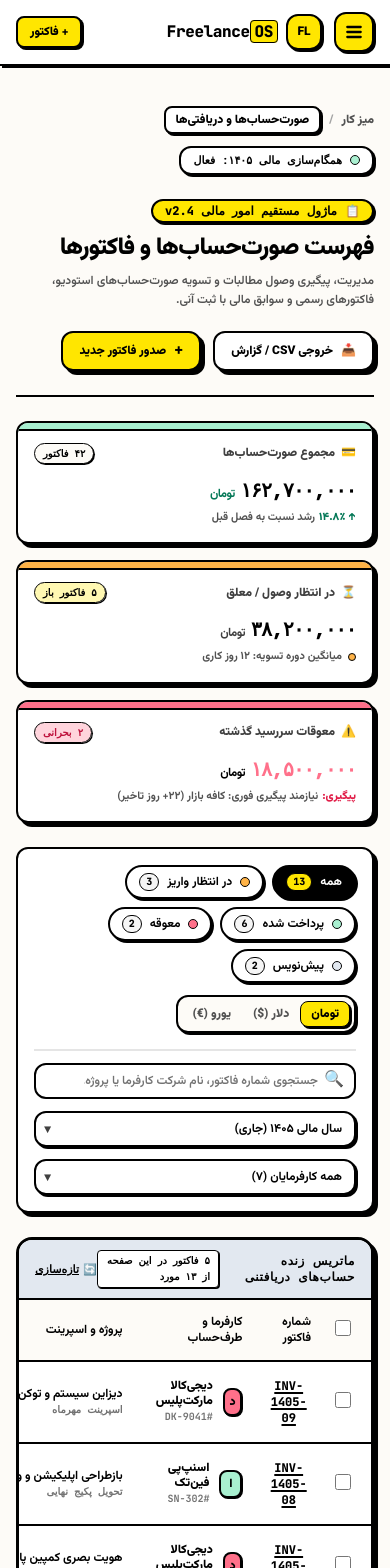
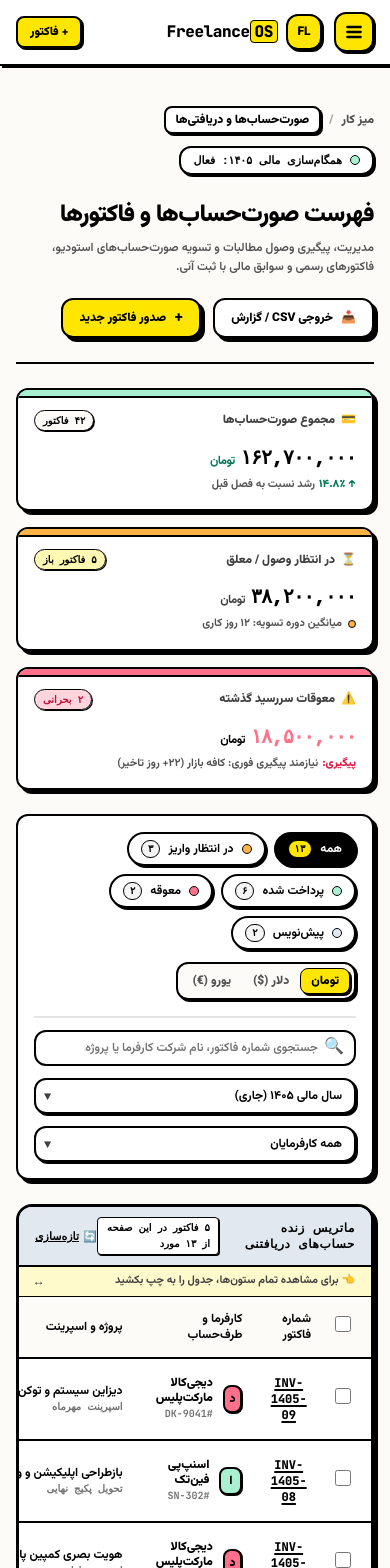
Before and after one commit to ribwar12/freelance-os, a React (Vite) app: page /invoices in a window 390 px wide. Shown: the top 1568 px of the page. Built offline with nearby package versions, Linux system fonts and the light colour scheme; a small style sheet from the web is missing; the HTML template or start-up script is replaced by a standard one.

Commit message:
fix(ui): remove dev tags and paths, localize numerals to Persian digits, integrate high-availability Vazirmatn CDN font, and polish mobile responsive layout

```diff
--- a/index.html
+++ b/index.html
@@ -5,6 +5,8 @@
     <link rel="icon" type="image/svg+xml" href="/favicon.svg" />
     <meta name="viewport" content="width=device-width, initial-scale=1.0" />
     <title>FreelanceOS | پلتفرم مدیریت مالی و صدور فاکتور</title>
+    <!-- Vazirmatn Font Face (High Availability CDN + Local fallback) -->
+    <link rel="stylesheet" href="https://cdn.jsdelivr.net/gh/rastikerdar/vazirmatn@v33.003/Vazirmatn-font-face.css" />
     <!-- Google Fonts: Vazirmatn, JetBrains Mono, Space Grotesk -->
     <link rel="preconnect" href="https://fonts.googleapis.com">
     <link rel="preconnect" href="https://fonts.gstatic.com" crossorigin>
--- a/src/components/clients/ClientsPage.jsx
+++ b/src/components/clients/ClientsPage.jsx
@@ -24,8 +24,8 @@ export function ClientsPage({
               <h1 className="font-mono text-xl font-black text-black">
                 باشگاه کارفرمایان و ماتریس قراردادها
               </h1>
-              <span className="font-mono text-[10px] font-black px-2 py-0.5 rounded-full bg-retro-yellow border border-black">
-                DIR: /CLIENTS_LEDGER
+              <span className="text-[10px] font-black px-2.5 py-0.5 rounded-full bg-retro-yellow border border-black shadow-[1px_1px_0px_#000000]">
+                دفتر کارفرمایان
               </span>
             </div>
             <p className="text-xs font-bold text-neutral-600 mt-0.5">
--- a/src/components/invoices/InvoiceFilters.jsx
+++ b/src/components/invoices/InvoiceFilters.jsx
@@ -1,4 +1,5 @@
 import React from 'react';
+import { toPersianDigits } from './InvoicePagination';
 
 export function InvoiceFilters({
   statusFilter = 'all',
@@ -23,7 +24,7 @@ export function InvoiceFilters({
   ];
 
   const clientOptions = [
-    { id: 'all', label: 'همه کارفرمایان (۷)' },
+    { id: 'all', label: 'همه کارفرمایان' },
     { id: 'digikala', label: 'دیجی‌کالا مارکت‌پلیس' },
     { id: 'snappay', label: 'اسنپ‌پی فین‌تک' },
     { id: 'cafebazaar', label: 'کافه بازار' },
@@ -73,7 +74,7 @@ export function InvoiceFilters({
                     isActive ? 'bg-retro-yellow text-black' : 'bg-neutral-100 text-black'
                   }`}
                 >
-                  {item.count}
+                  {toPersianDigits(item.count)}
                 </span>
               </button>
             );
--- a/src/components/invoices/InvoicesPage.jsx
+++ b/src/components/invoices/InvoicesPage.jsx
@@ -33,19 +33,12 @@ export function InvoicesPage({
               همگام‌سازی مالی ۱۴۰۵: فعال
             </span>
           </div>
-          <div className="hidden sm:flex items-center gap-1.5 px-3 py-1 bg-retro-slate border-2 border-black rounded-xl font-mono text-[11px] font-bold text-black">
-            <span>🔒 هش دفتر کل: #1405-INV-99F</span>
-          </div>
         </div>
       </div>
 
       {/* هدر اصلی صفحه و دکمه‌های اقدام کلان */}
       <div className="flex flex-col lg:flex-row lg:items-end justify-between gap-5 pb-6 border-b-2 border-black">
         <div className="space-y-2">
-          <div className="inline-flex items-center gap-2 px-3 py-0.5 rounded-full bg-retro-yellow border-2 border-black font-mono text-xs font-black shadow-retro-sm">
-            <span>📋</span>
-            <span>ماژول مستقیم امور مالی v2.4</span>
-          </div>
           <h1 className="text-2xl md:text-3xl lg:text-4xl font-black text-black tracking-tight font-sans">
             فهرست صورت‌حساب‌ها و فاکتورها
           </h1>
--- a/src/components/invoices/InvoicesTable.jsx
+++ b/src/components/invoices/InvoicesTable.jsx
@@ -245,7 +245,7 @@ export function InvoicesTable({
         <div className="bg-retro-yellow border-b-2 border-black px-4 md:px-6 py-2.5 flex flex-wrap items-center justify-between gap-3 animate-fadeIn">
           <div className="flex items-center gap-2">
             <span className="font-mono text-xs font-black bg-black text-white px-2 py-0.5 rounded border border-black">
-              {selectedIds.length} فاکتور انتخاب شد
+              {toPersianDigits(selectedIds.length)} فاکتور انتخاب شد
             </span>
             <span className="text-xs font-black text-black">
               عملیات دسته‌جمعی را انتخاب کنید:
@@ -282,6 +282,12 @@ export function InvoicesTable({
           </div>
         </div>
       )}
+
+      {/* راهنمای اسکرول افقی در موبایل */}
+      <div className="md:hidden bg-retro-yellow/20 px-4 py-1.5 text-[11px] font-bold text-neutral-700 flex items-center justify-between border-b border-black">
+        <span>👈 برای مشاهده تمام ستون‌ها، جدول را به چپ بکشید</span>
+        <span className="font-mono text-xs font-black">↔</span>
+      </div>
 
       {/* ۳. قاب جدول قابل اسکرول با بردرهای محکم */}
       <div className="w-full overflow-x-auto">
--- a/src/components/layout/MobileSidebar.jsx
+++ b/src/components/layout/MobileSidebar.jsx
@@ -83,13 +83,13 @@ export function MobileSidebar({
             </button>
           </div>
 
-          {/* نشان وضعیت دایرکتوری */}
+          {/* نوار راهنمای منوی موبایل */}
           <div className="px-4 py-2 bg-neutral-100 border-b-2 border-black flex items-center justify-between">
-            <span className="font-mono text-[10px] font-black text-neutral-600">
-              DIR: /NAV_DRAWER
+            <span className="text-[11px] font-black text-neutral-700">
+              منوی ناوبری سیستم
             </span>
-            <span className="font-mono text-[10px] font-black px-1.5 py-0.5 rounded bg-retro-mint border border-black text-black">
-              RESPONSIVE
+            <span className="text-[10px] font-black px-2 py-0.5 rounded-full bg-retro-mint border border-black text-black shadow-[1px_1px_0px_#000000]">
+              نسخه همراه
             </span>
           </div>
 
--- a/src/components/projects/ProjectsPage.jsx
+++ b/src/components/projects/ProjectsPage.jsx
@@ -24,8 +24,8 @@ export function ProjectsPage({
               <h1 className="font-mono text-xl font-black text-black">
                 پایپ‌لاین پروژه‌ها و اسپرینت‌ها
               </h1>
-              <span className="font-mono text-[10px] font-black px-2 py-0.5 rounded-full bg-retro-lavender border border-black">
-                SPRINT TRACK 1405
+              <span className="text-[10px] font-black px-2.5 py-0.5 rounded-full bg-retro-lavender border border-black shadow-[1px_1px_0px_#000000]">
+                اسپرینت‌های فعال ۱۴۰۵
               </span>
             </div>
             <p className="text-xs font-bold text-neutral-600 mt-0.5">
--- a/src/components/reports/ReportsPage.jsx
+++ b/src/components/reports/ReportsPage.jsx
@@ -20,8 +20,8 @@ export function ReportsPage({ onExportCsv, onPrintTaxSummary }) {
               <h1 className="font-mono text-xl font-black text-black">
                 گزارشات جامع مالی و ترازنامه استودیو
               </h1>
-              <span className="font-mono text-[10px] font-black px-2 py-0.5 rounded-full bg-retro-mint border border-black">
-                FISCAL_YEAR_1405
+              <span className="text-[10px] font-black px-2.5 py-0.5 rounded-full bg-retro-mint border border-black shadow-[1px_1px_0px_#000000]">
+                سال مالی ۱۴۰۵
               </span>
             </div>
             <p className="text-xs font-bold text-neutral-600 mt-0.5">
--- a/src/index.css
+++ b/src/index.css
@@ -6,12 +6,38 @@
   * {
     border-color: #000000;
   }
+  html {
+    overflow-x: hidden;
+  }
   body {
     background-color: #FDFBF7;
     color: #000000;
-    font-family: 'Vazirmatn', 'Plus Jakarta Sans', sans-serif;
+    font-family: 'Vazirmatn', -apple-system, BlinkMacSystemFont, 'Segoe UI', Roboto, sans-serif;
     direction: rtl;
+    -webkit-font-smoothing: antialiased;
+    -moz-osx-font-smoothing: grayscale;
+    text-rendering: optimizeLegibility;
+    font-feature-settings: "ss01" on, "ss02" on;
+    overflow-x: hidden;
   }
+}
+
+/* اسکرول‌بار بهینه و چانکی نئوبروتال برای جدول‌ها در موبایل و دسکتاپ */
+::-webkit-scrollbar {
+  width: 8px;
+  height: 8px;
+}
+::-webkit-scrollbar-track {
+  background: #FDFBF7;
+  border: 1px solid #000000;
+}
+::-webkit-scrollbar-thumb {
+  background: #FFE600;
+  border: 1.5px solid #000000;
+  border-radius: 4px;
+}
+::-webkit-scrollbar-thumb:hover {
+  background: #000000;
 }
 
 /* افکت دکمه فیزیکی نئوبروتال (هنگام هاور و کلیک) */
```
Also changed, not shown: src/components/dashboard/HeroBanner.jsx (+4 -4 lines).
